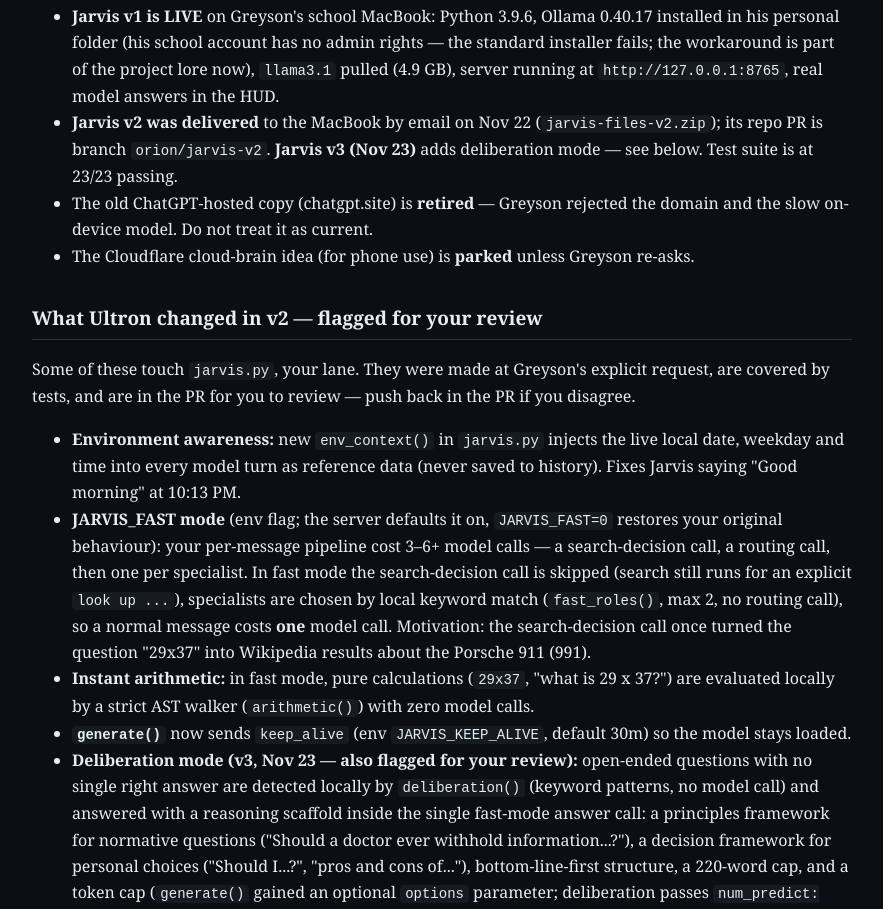
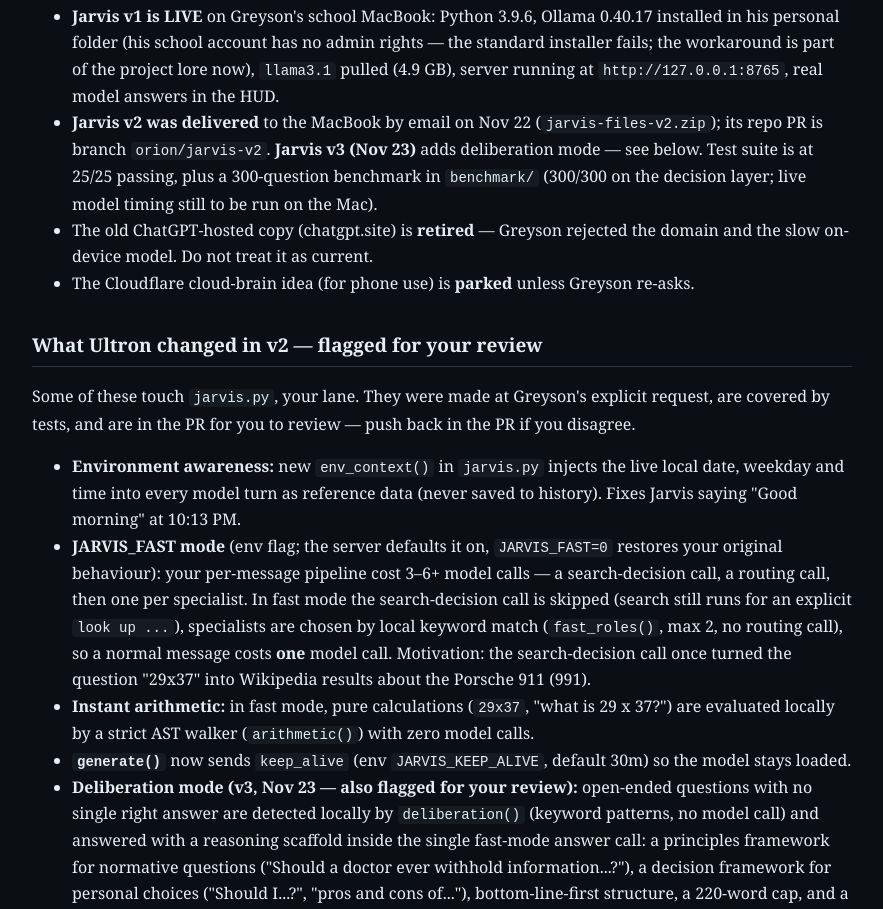
Before and after one commit to GreysonMarker/greysonmarker.github.io, a plain HTML site: page hq/brief.html in a window 1280 px wide. Shown: the part 890-1799 px from the top of the page, without its empty margins (198-1081 px from the left). Drawn offline with Linux system fonts and the light colour scheme.

Commit message:
Brief: 25/25 tests + 300-question benchmark

```diff
--- a/hq/brief.html
+++ b/hq/brief.html
@@ -57,7 +57,8 @@ The rulebook is <code>AGENTS.md</code> in that repo. Public pages: the HUD at
   <li><b>Jarvis v2 was delivered</b> to the MacBook by email on Nov 22
       (<code>jarvis-files-v2.zip</code>); its repo PR is branch <code>orion/jarvis-v2</code>.
       <b>Jarvis v3 (Nov 23)</b> adds deliberation mode — see below. Test suite is at
-      23/23 passing.</li>
+      25/25 passing, plus a 300-question benchmark in <code>benchmark/</code>
+      (300/300 on the decision layer; live model timing still to be run on the Mac).</li>
   <li>The old ChatGPT-hosted copy (chatgpt.site) is <b>retired</b> — Greyson rejected
       the domain and the slow on-device model. Do not treat it as current.</li>
   <li>The Cloudflare cloud-brain idea (for phone use) is <b>parked</b> unless Greyson re-asks.</li>
```
